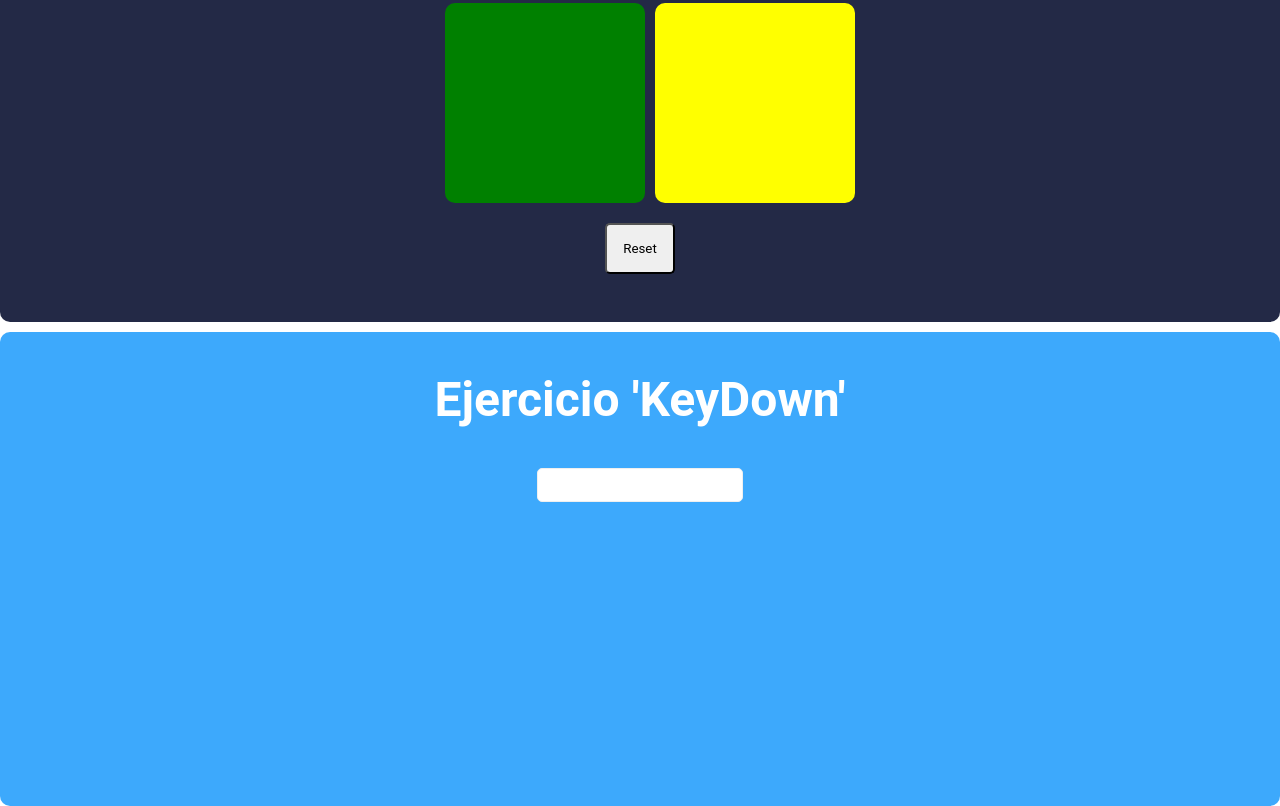
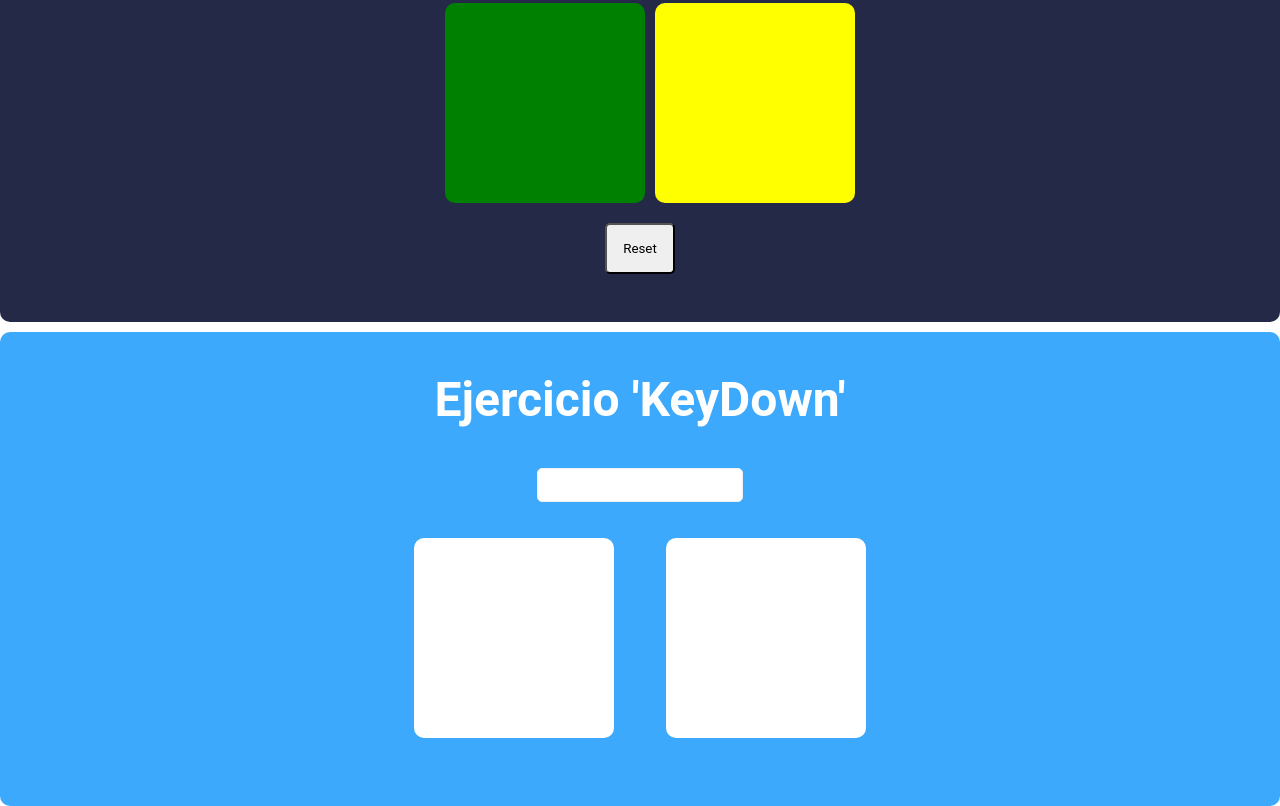
Before and after one commit to jedt89/Funciones, a plain HTML site: page pages/4_colores.html in a window 1280 px wide. Shown: the part 374-1180 px from the top of the page. Drawn offline with Linux system fonts and the light colour scheme.

Commit message:
update styles

```diff
--- a/pages/4_colores.html
+++ b/pages/4_colores.html
@@ -27,9 +27,9 @@
     <section class="input-colors-section">
       <h2>Ejercicio 'KeyDown'</h2>
       <input id="input-colors-change" type="text">
-      <div>
-        <div id="key" style="width: 200px; height: 200px;"></div>
-        <div id="key2" style="width: 200px; height: 200px;"></div>
+      <div class="keys">
+        <div id="key"></div>
+        <div id="key2"></div>
       </div>
     </section>
   </main>
--- a/src/assets/css/style.css
+++ b/src/assets/css/style.css
@@ -129,3 +129,9 @@ button {
   flex-direction: column;
   align-items: center;
 }
+
+.keys div {
+  background-color: white;
+  width: 200px;
+  height: 200px;
+}
```
